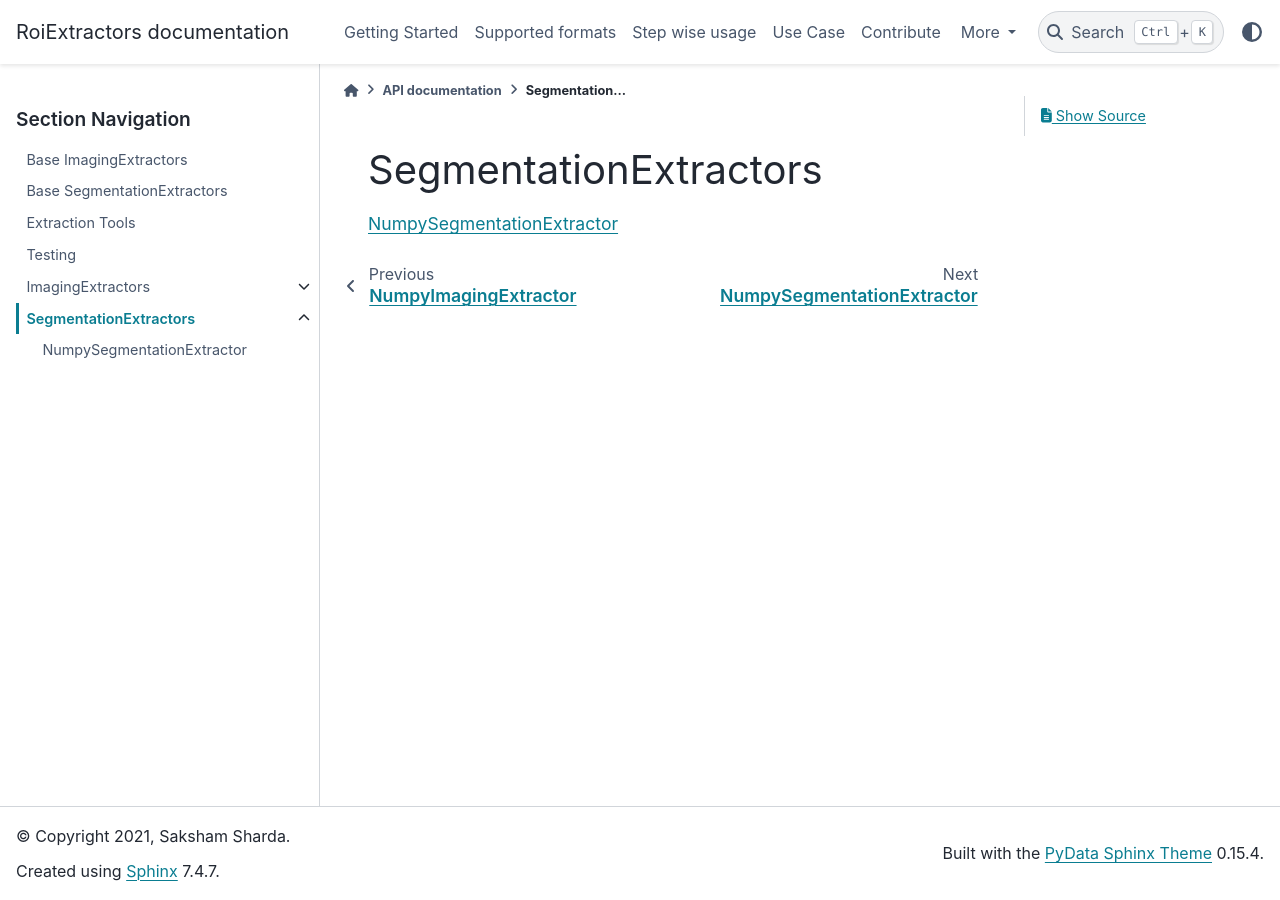
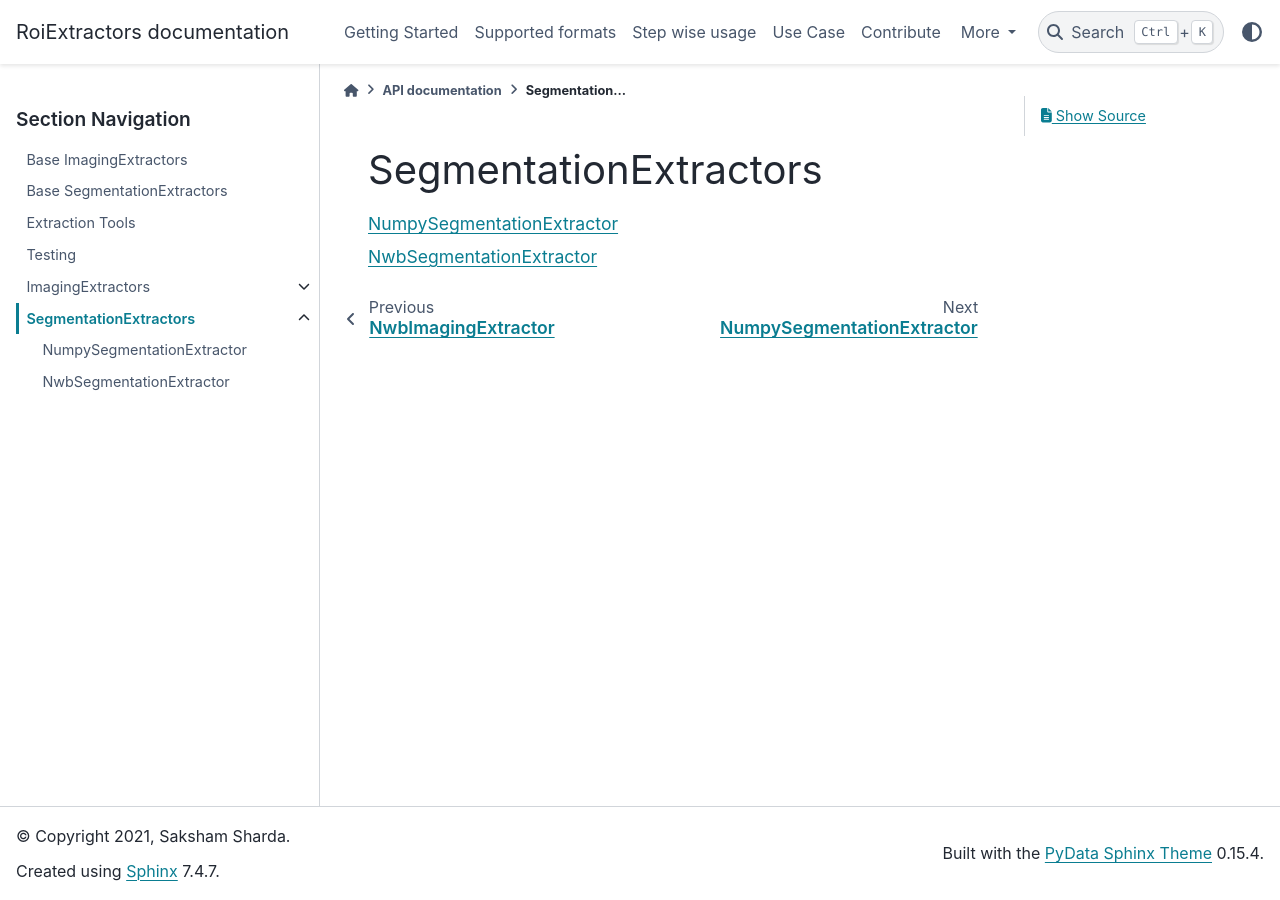
Before and after one commit to catalystneuro/roiextractors, a Sphinx documentation site: the page built from docs/source/my_api/segmentation_extractors/index.rst, in a window 1280 px wide. Built offline with Sphinx 7.4.7 and the PyData theme 0.15.4, drawn with Linux system fonts in a browser that asks for light colours.

Commit message:
added nwb extractors

```diff
--- a/docs/source/my_api/imaging_extractors/index.rst
+++ b/docs/source/my_api/imaging_extractors/index.rst
@@ -5,3 +5,4 @@ ImagingExtractors
   :maxdepth: 1
 
   numpyimagingextractor
+  nwbimagingextractor
--- /dev/null
+++ b/docs/source/my_api/imaging_extractors/nwbimagingextractor.rst
@@ -0,0 +1,3 @@
+NwbImagingExtractor
+----------------
+.. autoclass:: roiextractors.NwbImagingExtractor
--- a/docs/source/my_api/segmentation_extractors/index.rst
+++ b/docs/source/my_api/segmentation_extractors/index.rst
@@ -5,3 +5,4 @@ SegmentationExtractors
   :maxdepth: 1
 
   numpysegmentationextractor
+  nwbsegmentationextractor
--- /dev/null
+++ b/docs/source/my_api/segmentation_extractors/nwbsegmentationextractor.rst
@@ -0,0 +1,3 @@
+NwbSegmentationExtractor
+----------------
+.. autoclass:: roiextractors.NwbSegmentationExtractor
```
